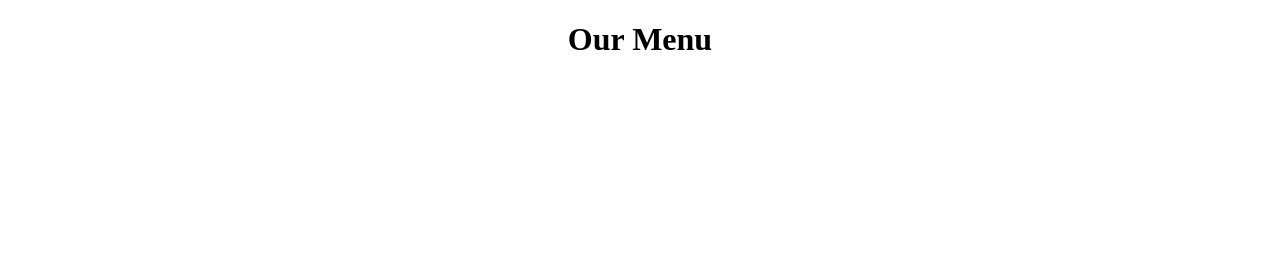
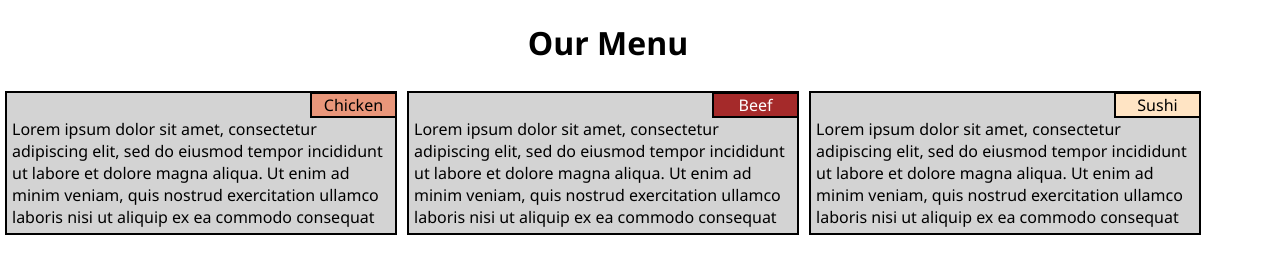
Before and after one commit to Arunsanthoshh/Coursera-Module2-Task, a plain HTML site: page module2-solution/index.html in a window 1280 px wide. Drawn offline with Linux system fonts and the light colour scheme.

Commit message:
CSS changes committed.

```diff
--- a/module2-solution/index.css
+++ b/module2-solution/index.css
@@ -1,3 +1,52 @@
+body {
+    margin: 0%;
+    padding: 0%;
+    font-family: 'Segoe UI';
+}
+.container {
+    width: 95%;
+}
 h1 {
     text-align: center;
 }
+.column {
+    margin: 5px;
+    padding-left: 5px;
+    border: 2px solid black;
+    background-color: lightgray;
+}
+section {
+    position: relative;
+}
+section div {
+    position: absolute;
+    top: -1px;
+    left: 78%;
+    text-align: center;
+    border: 2px solid black;
+    padding-left: 3px;
+    padding-right: 3px;
+    width: 20%;
+}
+p {
+    margin: 0;
+    padding-top: 25px;
+    padding-bottom: 5px;
+}
+.col-lg-3 {
+    width: 31.5%;
+    float: left;
+}
+#chicken-div {
+    background-color: darksalmon;
+    font-weight: 500;
+}
+#beef-div {
+    background-color: brown;
+    color: white;
+    font-weight: 500;
+}
+#sushi-div {
+    background-color: bisque;
+    font-weight: 500;
+}
--- a/module2-solution/index.html
+++ b/module2-solution/index.html
@@ -2,9 +2,40 @@
 <html>
   <head>
     <title>My First HTML practice document</title>
-        <link rel="stylesheet" href="index.css">
+    <link rel="stylesheet" href="index.css" />
   </head>
   <body>
+    <div class="container">
       <h1>Our Menu</h1>
+      <div class="row">
+        <section class="column col-lg-3">
+          <p>
+            Lorem ipsum dolor sit amet, consectetur adipiscing elit, sed do
+            eiusmod tempor incididunt ut labore et dolore magna aliqua. Ut enim
+            ad minim veniam, quis nostrud exercitation ullamco laboris nisi ut
+            aliquip ex ea commodo consequat
+          </p>
+          <div id="chicken-div">Chicken</div>
+        </section>
+        <section class="column col-lg-3">
+          <p>
+            Lorem ipsum dolor sit amet, consectetur adipiscing elit, sed do
+            eiusmod tempor incididunt ut labore et dolore magna aliqua. Ut enim
+            ad minim veniam, quis nostrud exercitation ullamco laboris nisi ut
+            aliquip ex ea commodo consequat
+          </p>
+          <div id="beef-div">Beef</div>
+        </section>
+        <section class="column col-lg-3">
+          <p>
+            Lorem ipsum dolor sit amet, consectetur adipiscing elit, sed do
+            eiusmod tempor incididunt ut labore et dolore magna aliqua. Ut enim
+            ad minim veniam, quis nostrud exercitation ullamco laboris nisi ut
+            aliquip ex ea commodo consequat
+          </p>
+          <div id="sushi-div">Sushi</div>
+        </section>
+      </div>
+    </div>
   </body>
 </html>
```
Lines whose indentation alone changed are shown as unchanged.
